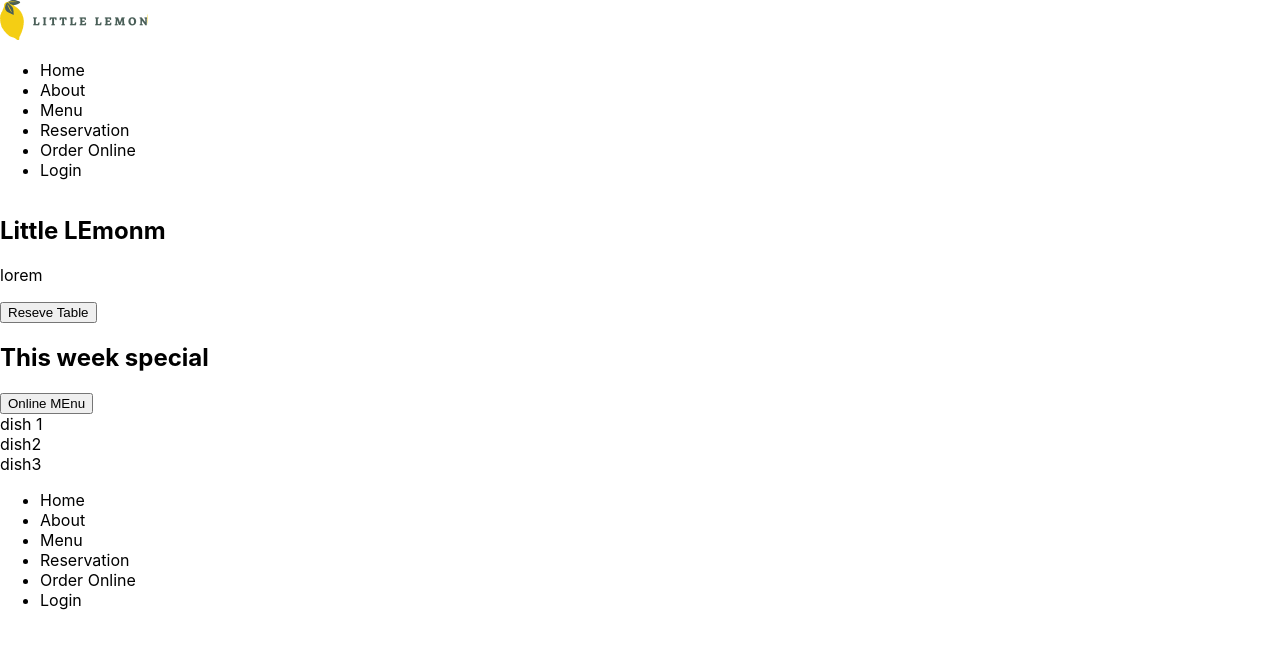
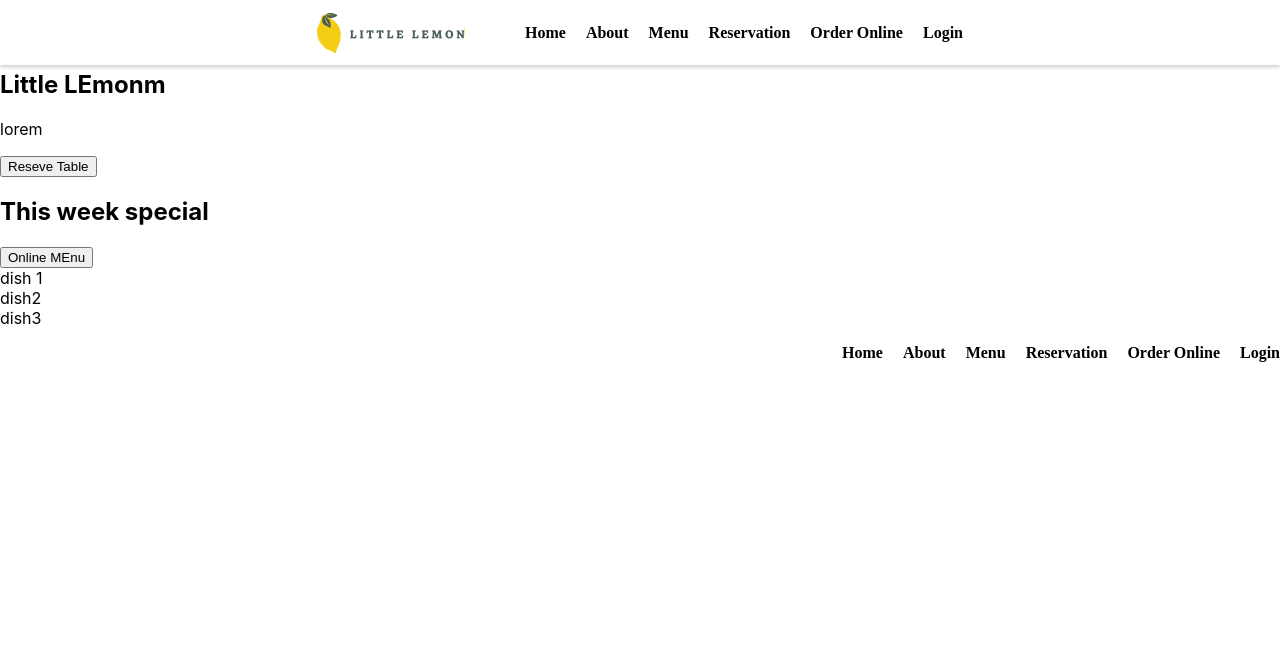
Before and after one commit to M-Zayn-Abbas/little-lemon, a React (Create React App) app: page / in a window 1280 px wide. Shown: the top 648 px of the page. Built offline with nearby package versions, Linux system fonts and the light colour scheme.

Commit message:
16/2 4:54pm

```diff
--- a/src/Components/Header.js
+++ b/src/Components/Header.js
@@ -1,10 +1,11 @@
 import Nav from "./Nav"
 import logo from'./Logo .png'
+import '../Cssfiles/Header.css'
 const Header = () => {
     return(
-        <header>
+        <header className="Header">
         <img src={logo} alt="Logo"/>
-        <Nav className="Navigation"/>
+        <Nav/>
         </header>
             )
     }
--- a/src/Components/Nav.js
+++ b/src/Components/Nav.js
@@ -1,7 +1,7 @@
-import "../MainLayout.css";
+import "../Cssfiles/Nav.css";
 const Nav = () => {
     return (
-        <ul className="navelements">
+        <ul className="nav-container">
             <li><a>Home</a></li>
             <li><a>About</a></li>
             <li><a>Menu</a></li>
--- /dev/null
+++ b/src/Cssfiles/Header.css
@@ -0,0 +1,8 @@
+.Header{
+    display: flex;
+    justify-content: center;
+    background-color: white;
+    box-shadow: 0 2px 4px rgba(0,0,0,0.2);
+    align-items: center;
+    height: 130%;
+}
--- /dev/null
+++ b/src/Cssfiles/Nav.css
@@ -0,0 +1,13 @@
+.nav-container{
+    display: flex;
+    justify-content : flex-end;
+    align-items: center;
+    list-style: none;
+    font-family: 'KARLA REGULAR';
+    font-size: medium;
+    font-weight: 700;
+}
+
+.nav-container > li {
+margin-left: 20px;
+}
```
